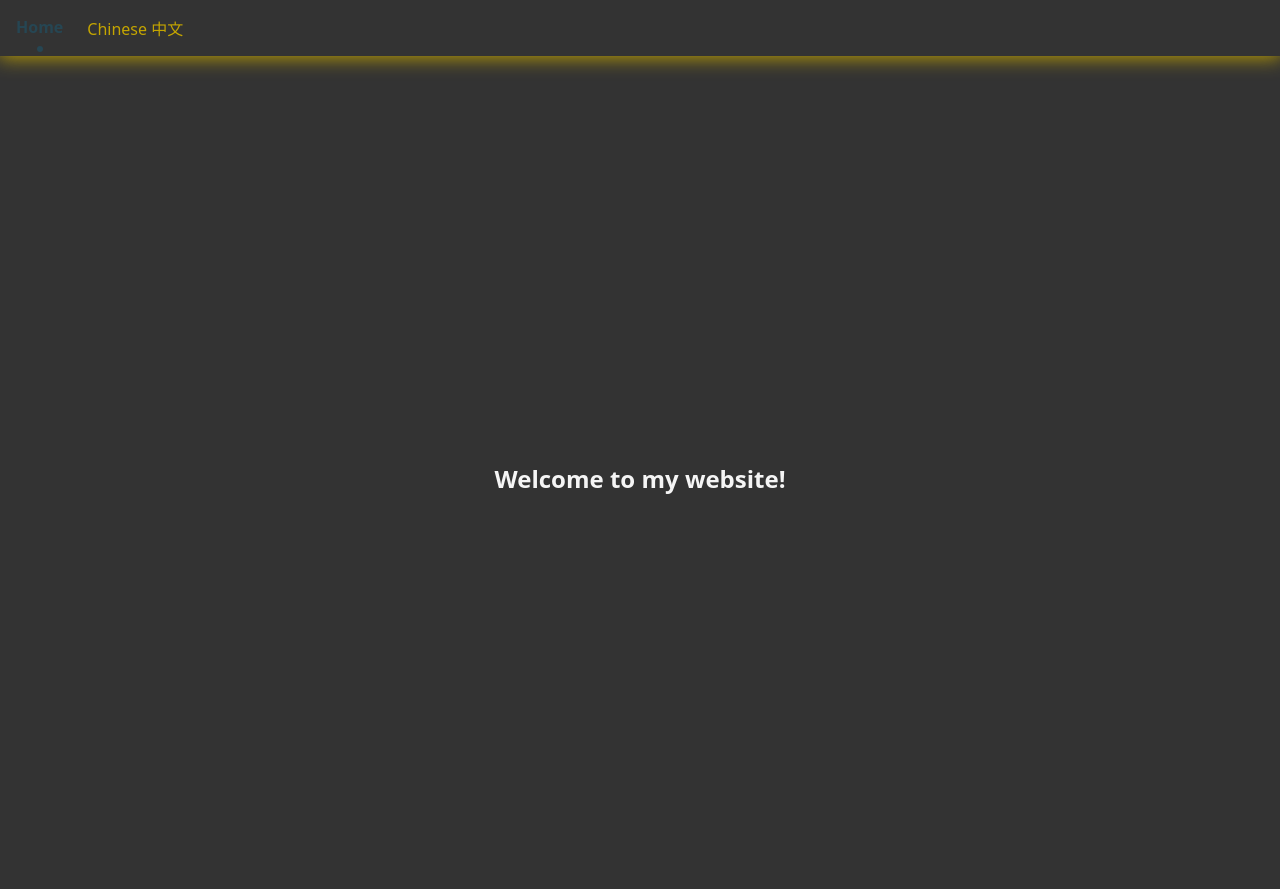
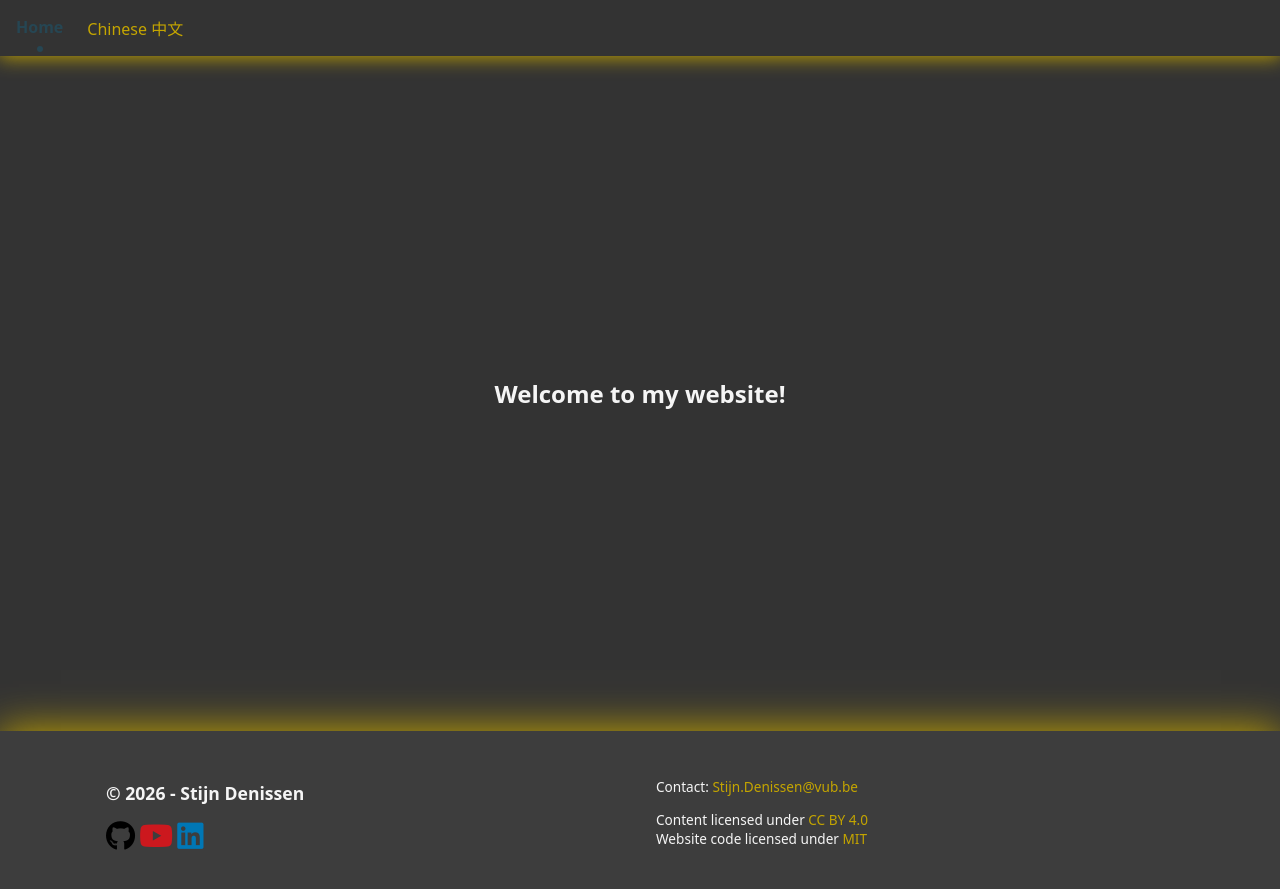
Before and after one commit to Sdniss/Sdniss.github.io, a Jekyll site: the page built from _pages/home.html, in a window 1280 px wide. Shown: the top 889 px of the page. Built offline with Jekyll 4.4.1, drawn with Linux system fonts in a browser that asks for light colours.

Commit message:
Add footer

```diff
--- /dev/null
+++ b/_includes/footer.html
@@ -0,0 +1,50 @@
+<!--Inspired by iAIMS website-->
+<footer class="site-footer">
+  <div class="footer-container">
+
+    <div class="footer-left">
+      <p class="footer-title">© {{ site.time | date: "%Y" }} - Stijn Denissen</p>
+            <p class="footer-license">
+        <a href="https://github.com/Sdniss/Sdniss.github.io"
+           target="_blank" rel="noopener">
+           <i class="fa-brands fa-github" style="font-size:30px;"></i>
+        </a>
+
+        <a href="https://www.youtube.com/@apaperinasong1222"
+           target="_blank" rel="noopener"
+           aria-label="a paper in a song">
+          <i class="fa-brands fa-youtube"  style="font-size:30px;"></i>
+        </a>
+
+        <a href="https://www.linkedin.com/in/stijndenissen/"
+           target="_blank" rel="noopener"
+           aria-label="LinkedIn page">
+          <i class="fa-brands fa-linkedin"  style="font-size:30px; color: #0077B5"></i>
+        </a>
+      </p>
+    </div>
+
+    <div class="footer-right">
+      <p class="footer-links">
+        Contact:
+        <a href="mailto:Stijn.Denissen@vub.be" target="_blank" rel="noopener">
+          Stijn.Denissen@vub.be
+        </a>
+      </p>
+
+      <p class="footer-links">
+        Content licensed under
+        <a href="https://creativecommons.org/licenses/by/4.0/"
+           target="_blank" rel="noopener">
+          CC BY 4.0
+        </a>
+        <br>
+        Website code licensed under
+        <a href="https://github.com/Sdniss/Sdniss.github.io/blob/main/LICENSE"
+           target="_blank" rel="noopener">
+          MIT
+        </a>
+      </p>
+    </div>
+  </div>
+</footer>
--- a/_layouts/default.html
+++ b/_layouts/default.html
@@ -26,5 +26,7 @@
 
   {{ content }}
 
+  {% include footer.html %}
+
 </body>
 </html>
--- a/assets/css/style.css
+++ b/assets/css/style.css
@@ -11,7 +11,6 @@ Big thanks to Lukas Behammer for his contribution to the iAIMS website, on which
 
   --bright-transparent: rgba(255, 255, 255, 0.05);
   --dark-transparent: rgba(0, 0, 0, 0.05);
-
   --button-shadow: 1px 1px 4px 0 var(--dark);
 }
 
@@ -370,3 +369,83 @@ article.post {
 .post h1, .post h2, .post h3 {
     margin-left: -2px; /* Slight optical adjustment for larger text */
 }
+
+/* Footer design */
+.site-footer {
+  background: var(--card-background);
+  width: 100%;
+  box-shadow: 0 0 40px 1px var(--secondary);
+  position: relative;
+  bottom: 0;
+}
+
+.footer-container {
+  max-width: 1100px;
+  margin: 0 auto;
+  padding: 2rem 1rem;
+  display: grid;
+  grid-template-columns: repeat(auto-fit, minmax(220px, 1fr));
+  gap: 2rem;
+}
+
+.footer-title {
+  font-weight: 600;
+  font-size: 1.1rem;
+  margin-bottom: 0.25rem;
+}
+
+.footer-tagline {
+  font-size: 0.9rem;
+  color: var(--main-text-color);
+}
+
+.footer-links ul {
+  list-style: none;
+  padding: 0;
+  margin: 0;
+}
+
+.footer-links li {
+  margin-bottom: 0.5rem;
+}
+
+.footer-links a {
+  color: var(--secondary);
+  text-decoration: none;
+}
+
+.footer-links a:hover {
+  text-decoration: underline;
+}
+
+.footer-right {
+  font-size: 0.85rem;
+  color: var(--main-text-color);
+}
+
+/*Icon colors*/
+/* Icon colors */
+.fa-youtube {
+  color: #cc181e;
+}
+
+.fa-discord {
+  color: #7289da;
+}
+
+.fa-github {
+  color: #000000;
+}
+
+.member-icon {
+  color: #666666;
+}
+
+.member-links .fa-github {
+  color: #666666;
+}
+
+
+.fa-heart {
+  color: var(--secondary);
+}
```
